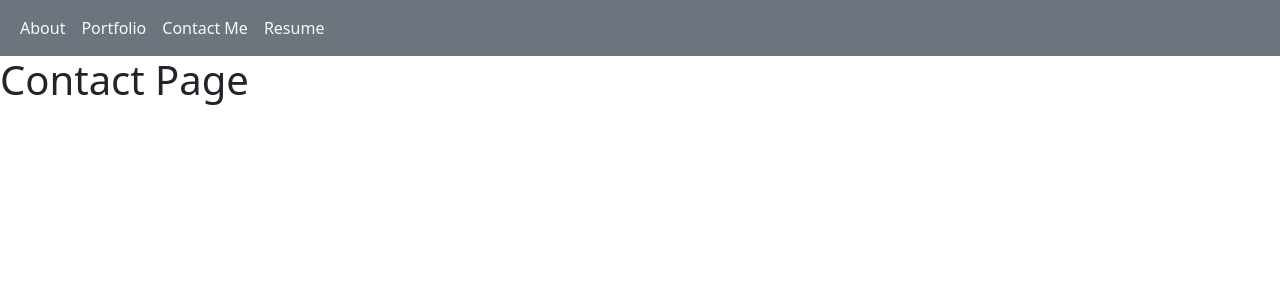
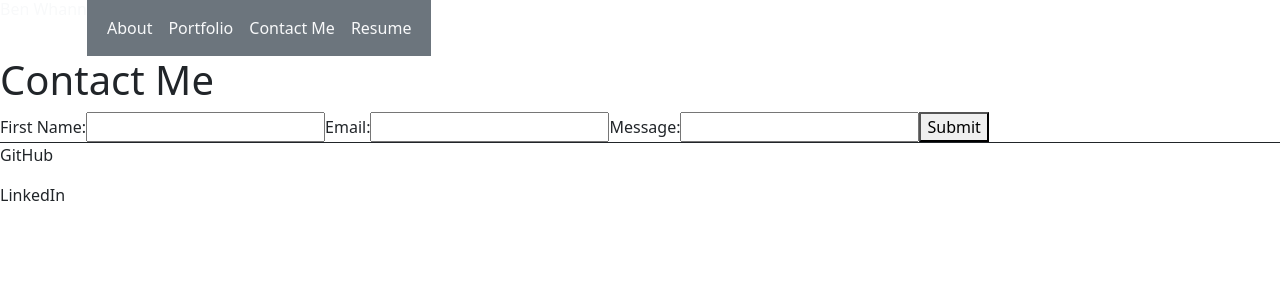
Before and after one commit to BenWhann/UPD-PROJECT-PORTFOLIO, a React (Vite) app in the folder Portfolio/: page /contact in a window 1280 px wide. Shown: the top 300 px of the page. Built offline with nearby package versions, Linux system fonts and the light colour scheme.

Commit message:
added a form

```diff
--- a/Portfolio/src/App.jsx
+++ b/Portfolio/src/App.jsx
@@ -1,11 +1,17 @@
 import { Outlet } from 'react-router-dom';
 import Nav from './components/Nav.jsx';
+import Header from './components/Header.jsx';
+import Footer from './components/Footer.jsx';
 
 function App() {
   return (
     <>
+    <header>
+      <Header />
       <Nav />
+    </header>
       <Outlet />
+      <Footer />
     </>
   )
 }
--- /dev/null
+++ b/Portfolio/src/components/Footer.jsx
@@ -0,0 +1,10 @@
+export default function Footer() {
+    return (
+        <>
+        <footer>
+        <p>GitHub</p>
+        <p>LinkedIn</p>
+        </footer>
+        </>
+    );
+  }
--- /dev/null
+++ b/Portfolio/src/components/Header.jsx
@@ -0,0 +1,5 @@
+export default function Header() {
+    return (
+        <h1 className="header nav-link text-light">Ben Whann</h1>
+    );
+  }
--- /dev/null
+++ b/Portfolio/src/index.css
@@ -0,0 +1,11 @@
+header {
+    display: flex;
+}
+
+.header {
+    display: inline-block;
+}
+
+footer {
+    border-top: 1px solid;
+}
--- a/Portfolio/src/main.jsx
+++ b/Portfolio/src/main.jsx
@@ -3,6 +3,7 @@ import { createBrowserRouter, RouterProvider } from 'react-router-dom';
 import ReactDOM from 'react-dom/client'
 
 import 'bootstrap/dist/css/bootstrap.min.css';
+import './index.css';
 
 import App from './App.jsx';
 import About from './pages/About.jsx';
--- a/Portfolio/src/pages/About.jsx
+++ b/Portfolio/src/pages/About.jsx
@@ -1,5 +1,8 @@
 export default function About() {
     return (
+        <>
         <h1>About Page</h1>
+        <p>Add Photo and Bio</p>
+        </>
     );
   }
--- a/Portfolio/src/pages/Contact.jsx
+++ b/Portfolio/src/pages/Contact.jsx
@@ -1,5 +1,16 @@
 export default function Contact() {
     return (
-        <h1>Contact Page</h1>
+        <>
+        <h1>Contact Me</h1>
+        <form>
+            <label for="name">First Name:</label>
+            <input type="text" id="name" name="name"></input>
+            <label for="email">Email:</label>
+            <input type="email" id="email" name="email"></input>
+            <label for="message">Message:</label>
+            <input type="text" id="message" name="message"></input>
+            <button type="button">Submit</button>
+        </form>
+        </>
     );
   }
--- a/Portfolio/src/pages/Portfolio.jsx
+++ b/Portfolio/src/pages/Portfolio.jsx
@@ -1,5 +1,8 @@
 export default function Portfolio() {
     return (
+        <>
         <h1>Portfolio Page</h1>
+        <p>Add projects and links to them</p>
+        </>
     );
   }
--- a/Portfolio/src/pages/Resume.jsx
+++ b/Portfolio/src/pages/Resume.jsx
@@ -1,5 +1,8 @@
 export default function Resume() {
     return (
+        <>
         <h1>Resume Page</h1>
+        <p>Add Resume</p>
+        </>
     );
   }
```
